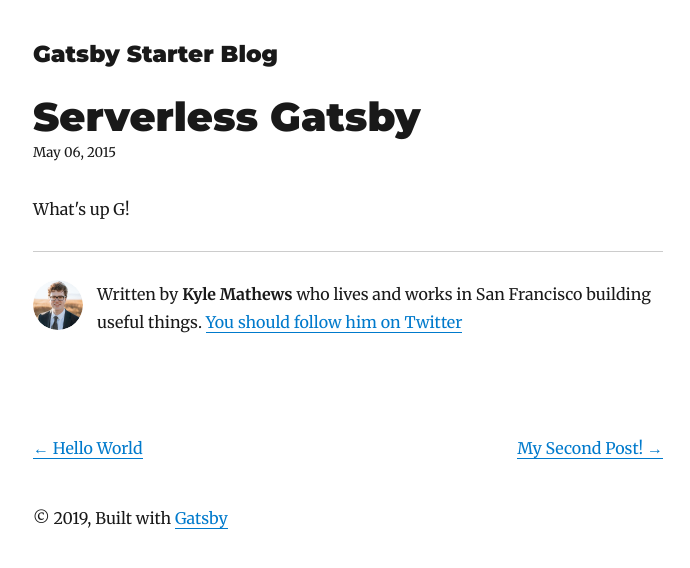
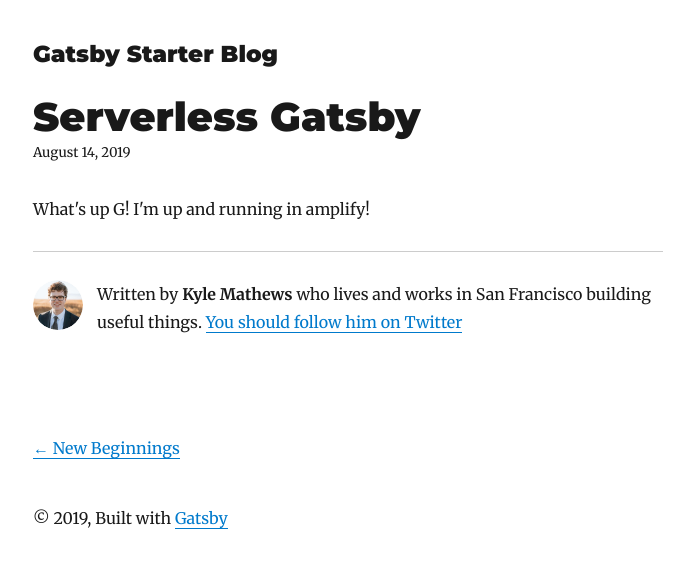
Before and after one commit to CallistaKitaro/serverless-gatsby, a Gatsby site: page /serverless-gatsby/ in a window 1280 px wide. Shown: the whole page, without its empty margins (292-982 px from the left). Built offline with nearby package versions, Linux system fonts and the light colour scheme; Gatsby itself is replaced by a stand-in of ours; some packages are replaced by stand-ins of ours.

Commit message:
Update page

```diff
--- a/content/blog/serverless-gatsby/index.md
+++ b/content/blog/serverless-gatsby/index.md
@@ -1,6 +1,6 @@
 ---
 title: Serverless Gatsby
-date: "2015-05-06T23:46:37.121Z"
+date: "2019-08-14T23:46:37.121Z"
 ---
 
-What's up G!
+What's up G! I'm up and running in amplify!
```
